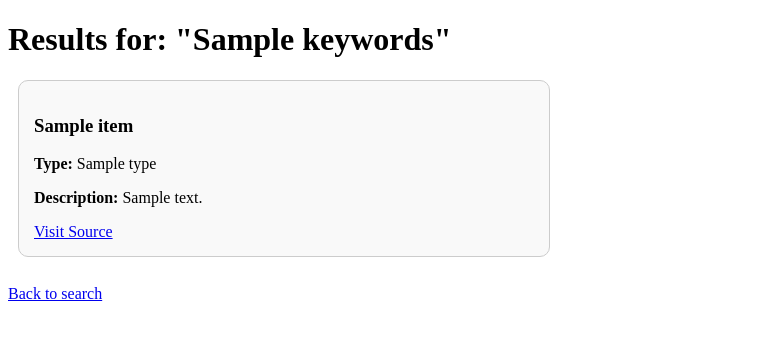
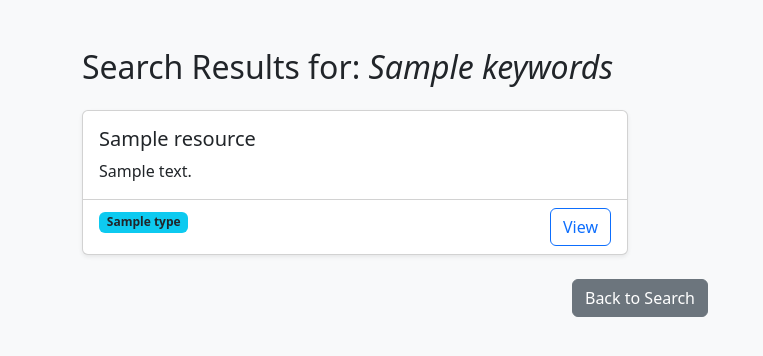
Before and after one commit to m1sha1107/ResourceFinderSlay, a Flask app: template app/templates/results.html in a window 1280 px wide. Shown: the top 356 px of the page, without its empty margins (0-763 px from the left). Run offline with Flask 3, Linux system fonts and the light colour scheme; the template is opened without the code that fills it: most values are stand-ins (such as "Sample title", 1, 10 or a date in 2020).

Commit message:
web search implemented :)

```diff
--- a/app/templates/results.html
+++ b/app/templates/results.html
@@ -1,33 +1,32 @@
-<!-- app/templates/results.html -->
 <!DOCTYPE html>
 <html lang="en">
 <head>
-    <meta charset="UTF-8">
-    <title>Results for "{{ keywords }}"</title>
-    <style>
-        .card {
-            border: 1px solid #ccc;
-            padding: 15px;
-            margin: 10px;
-            border-radius: 10px;
-            max-width: 500px;
-            background-color: #f9f9f9;
-        }
-    </style>
+  <meta charset="UTF-8">
+  <title>Search Results for "{{ keywords }}"</title>
+  <link href="https://cdn.jsdelivr.net/npm/bootstrap@5.3.3/dist/css/bootstrap.min.css" rel="stylesheet">
 </head>
-<body>
-    <h1>Results for: "{{ keywords }}"</h1>
-
-    {% for item in resources %}
-        <div class="card">
-            <h3>{{ item.title }}</h3>
-            <p><strong>Type:</strong> {{ item.type }}</p>
-            <p><strong>Description:</strong> {{ item.description }}</p>
-            <a href="{{ item.link }}" target="_blank">Visit Source</a>
+<body class="bg-light">
+  <div class="container mt-5">
+    <h2 class="mb-4">Search Results for: <em>{{ keywords }}</em></h2>
+    <div class="row row-cols-1 row-cols-md-2 g-4">
+      {% for resource in resources %}
+      <div class="col">
+        <div class="card h-100 shadow-sm">
+          <div class="card-body">
+            <h5 class="card-title">{{ resource.title }}</h5>
+            <p class="card-text">{{ resource.description }}</p>
+          </div>
+          <div class="card-footer bg-transparent">
+            <span class="badge bg-info text-dark">{{ resource.type }}</span>
+            <a href="{{ resource.link }}" class="btn btn-outline-primary float-end" target="_blank">View</a>
+          </div>
         </div>
-    {% endfor %}
-
-    <br>
-    <a href="/">Back to search</a>
+      </div>
+      {% endfor %}
+    </div>
+    <div class="text-center mt-4">
+      <a href="/" class="btn btn-secondary">Back to Search</a>
+    </div>
+  </div>
 </body>
 </html>
--- a/requirements.txt
+++ b/requirements.txt
@@ -5,3 +5,5 @@ google-generativeai==0.5.2
 python-dotenv==1.0.1
 lxml==5.1.0                 # Faster parsing (used by BeautifulSoup)
 PyMuPDF==1.23.9             # PDF parsing, if needed
+google-search-results==1.2.0  # Google search API
+feedparser==6.0.10          # RSS feed parsing
```
Also changed, not shown: app/routes.py (+52 -22 lines), app/templates/index.html (+10 -8 lines).
